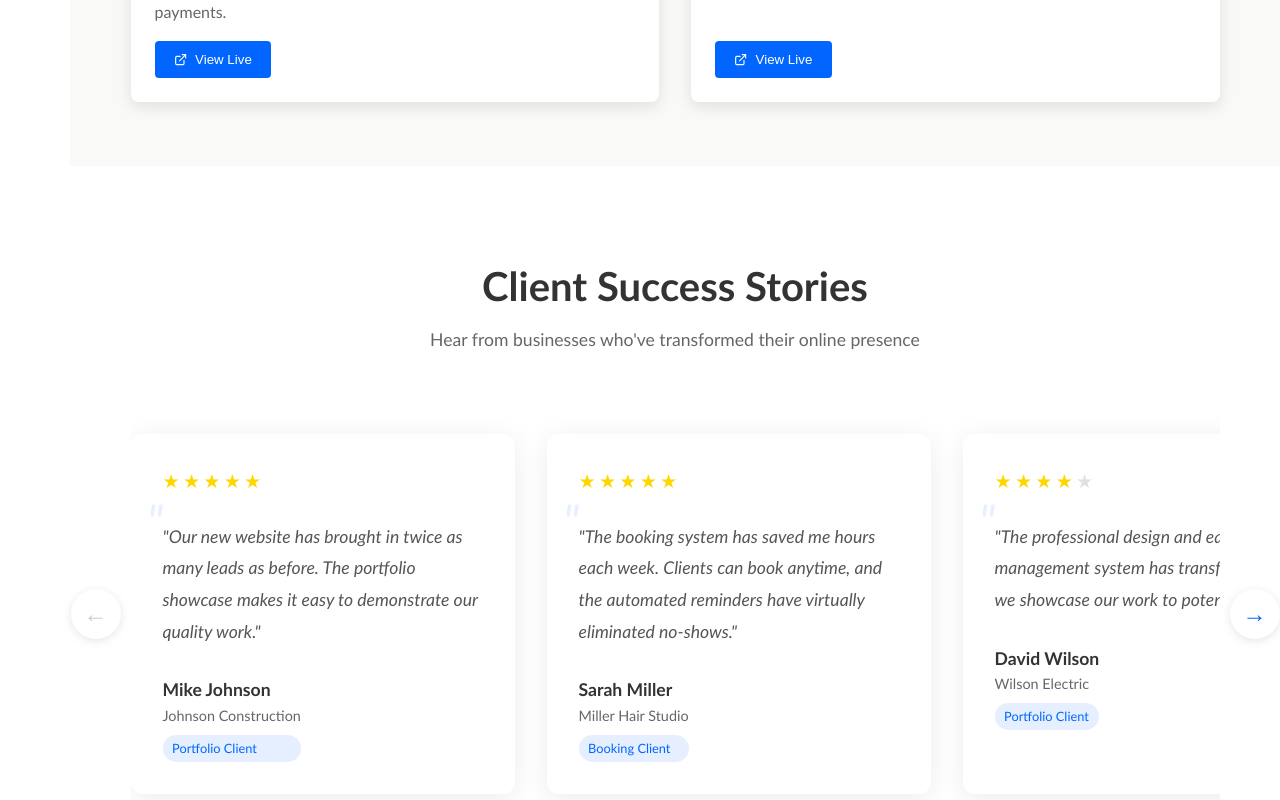
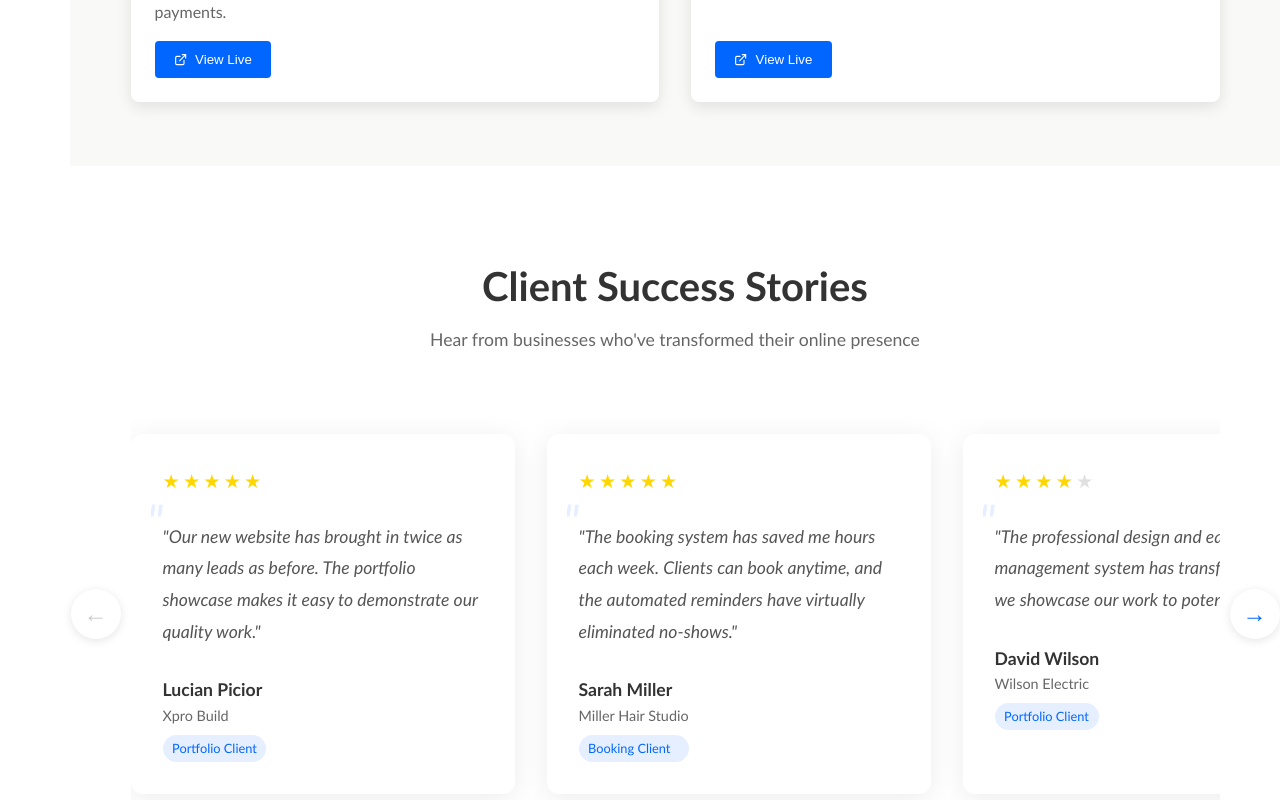
Before and after one commit to FlexSaaS/flexsaas-portfolio, a React (Vite) app: page / in a window 1280 px wide. Shown: the part 3525-4325 px from the top of the page. Built offline with nearby package versions, Linux system fonts and the light colour scheme; grey boxes are pictures that could not be loaded.

Commit message:
added real xpro info

```diff
--- a/src/components/common/Projects.tsx
+++ b/src/components/common/Projects.tsx
@@ -22,10 +22,10 @@ const projects: ProjectsData = {
   portfolios: [
     {
       id: 1,
-      title: "Johnson Construction",
+      title: "Xpro Build",
       description: "Modern portfolio showcasing residential remodeling projects with before/after comparisons.",
       image: "/construction-fallback.png",
-      url: "https://clientproto.netlify.app/",
+      url: "https://xprobuild.co.uk",
       category: "Construction",
     },
     {
--- a/src/components/common/Testimonials.tsx
+++ b/src/components/common/Testimonials.tsx
@@ -15,8 +15,8 @@ const testimonials: Testimonial[] = [
   {
     id: 1,
     quote: "Our new website has brought in twice as many leads as before. The portfolio showcase makes it easy to demonstrate our quality work.",
-    name: "Mike Johnson",
-    company: "Johnson Construction",
+    name: "Lucian Picior",
+    company: "Xpro Build",
     image: "/contractor.jpg",
     rating: 5,
     category: 'portfolio'
```
